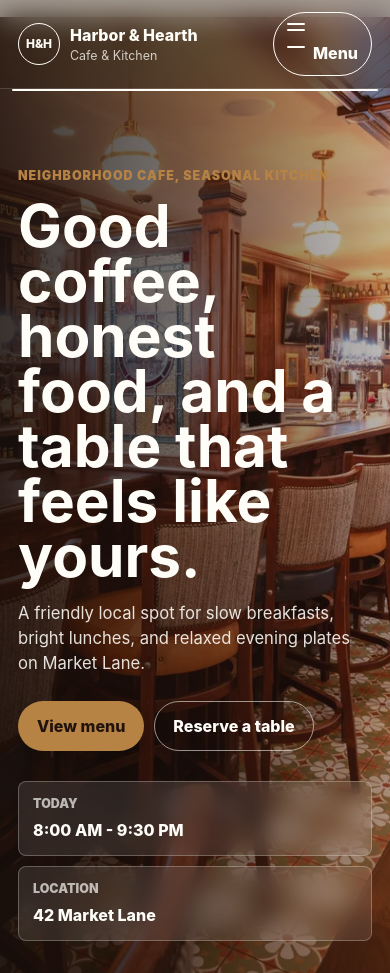
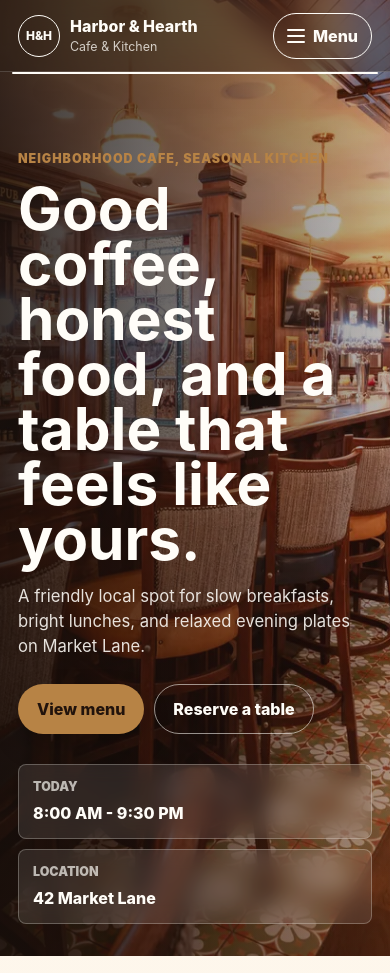
Before and after one commit to marcin-priachin/web-demos, a plain HTML site: page local-business/index.html in a window 390 px wide. Shown: the top 973 px of the page. Drawn offline with Linux system fonts and the light colour scheme.

Commit message:
hamburger fix

```diff
--- a/local-business/index.html
+++ b/local-business/index.html
@@ -25,9 +25,11 @@
       </a>
 
       <button class="nav-toggle" type="button" aria-expanded="false" aria-controls="site-menu">
-        <span></span>
-        <span></span>
-        <span></span>
+        <span class="nav-toggle-icon" aria-hidden="true">
+          <span></span>
+          <span></span>
+          <span></span>
+        </span>
         Menu
       </button>
 
--- a/local-business/styles.css
+++ b/local-business/styles.css
@@ -110,8 +110,7 @@ img {
 }
 
 .nav-toggle {
-  display: inline-grid;
-  grid-template-columns: 18px auto;
+  display: inline-flex;
   align-items: center;
   gap: 8px;
   border: 1px solid currentColor;
@@ -124,21 +123,20 @@ img {
   cursor: pointer;
 }
 
-.nav-toggle span {
-  grid-column: 1;
+.nav-toggle-icon {
+  display: grid;
+  gap: 4px;
+  flex: 0 0 auto;
+  width: 18px;
+  place-items: stretch;
+}
+
+.nav-toggle-icon span {
   display: block;
   width: 18px;
   height: 2px;
-  border-radius: 10px;
+  border-radius: 999px;
   background: currentColor;
-}
-
-.nav-toggle span + span {
-  margin-top: -6px;
-}
-
-.nav-toggle span:nth-child(3) {
-  margin-top: -12px;
 }
 
 .nav-links {
```
